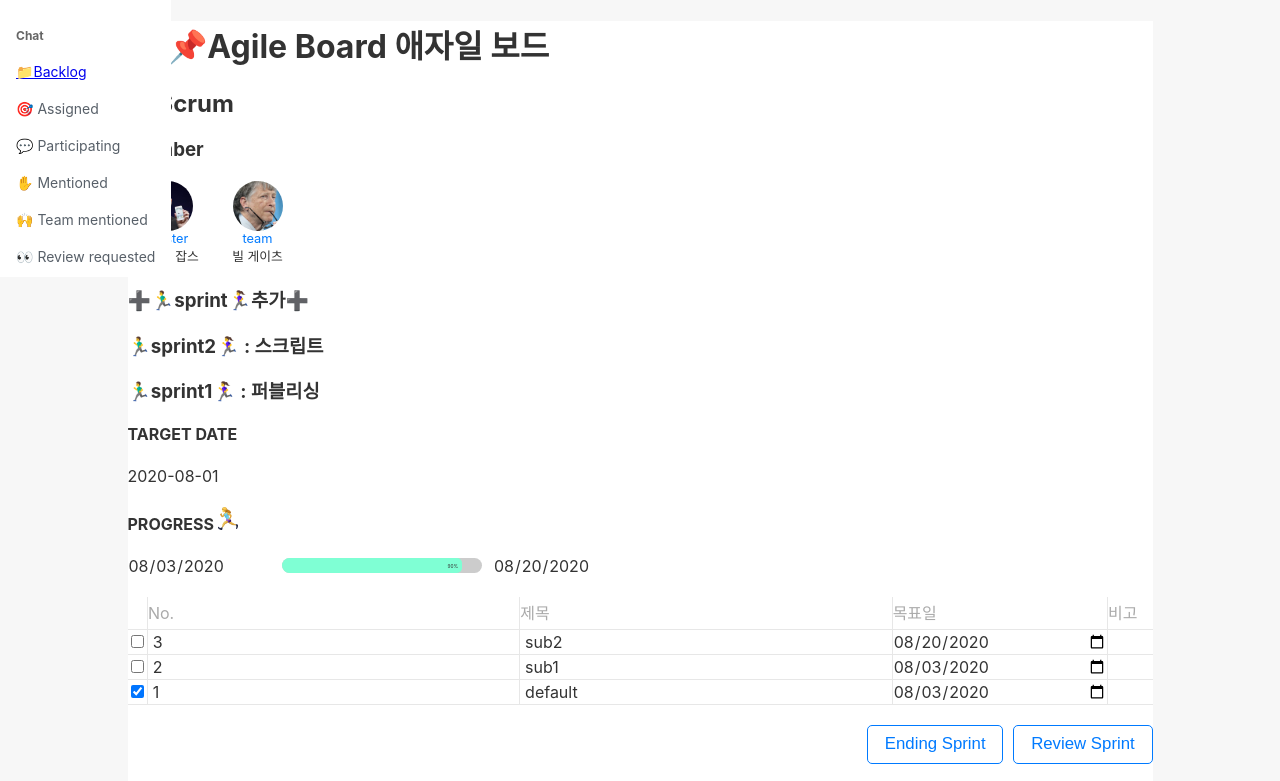
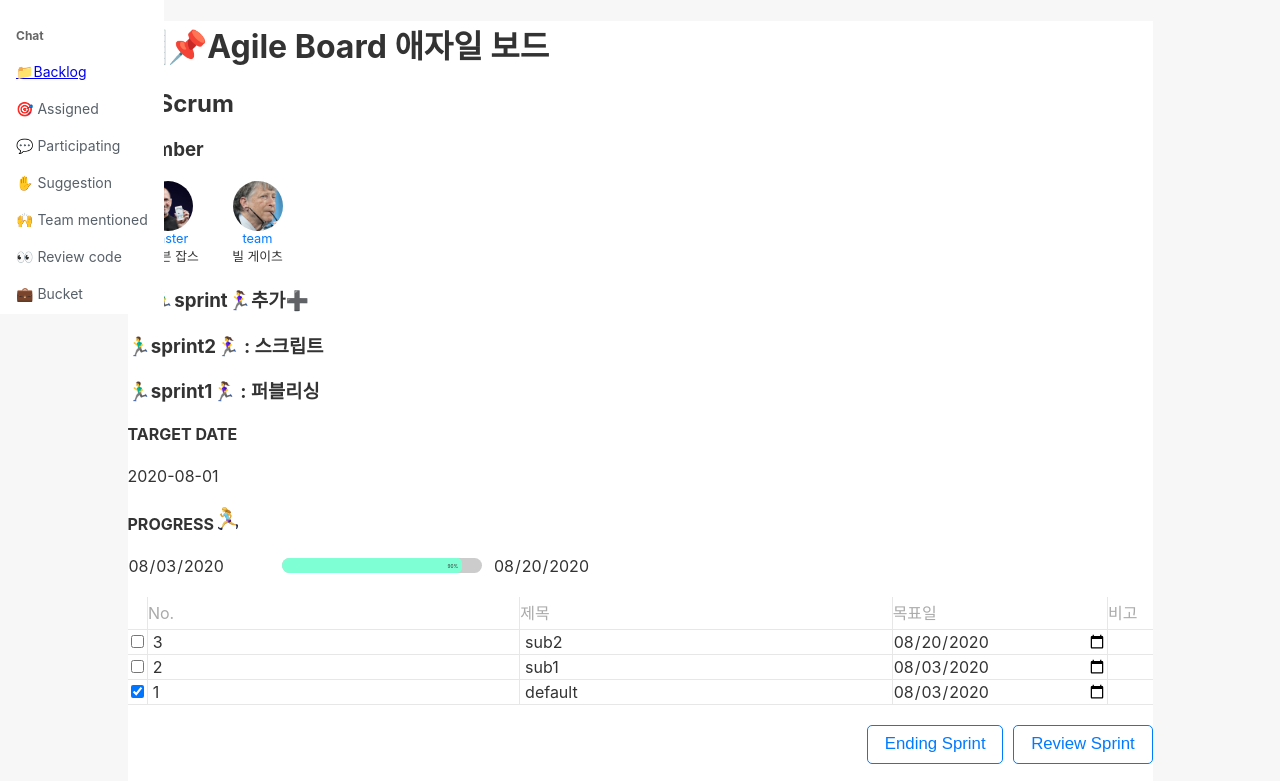
Before and after one commit to mooniljoo/agile_board, a plain HTML site: page index.html in a window 1280 px wide. Shown: the top 781 px of the page. Drawn offline with Linux system fonts and the light colour scheme.

Commit message:
Update index.html

```diff
--- a/index.html
+++ b/index.html
@@ -234,8 +234,7 @@
         <h5 class="menu_title">Chat</h5>
         <ul>
           <li class="chat_list_item">
-            <a href="Backlog.html">
-            <span class="link_text">📁Backlog</span></a>
+            <a href="Backlog.html"> <span class="link_text">📁Backlog</span></a>
           </li>
           <li class="chat_list_item">
             <span class="link_text">🎯 Assigned</span>
@@ -247,7 +246,7 @@
           </li>
           <li class="chat_list_item">
             <span class="link_text">
-              ✋ Mentioned
+              ✋ Suggestion
             </span>
           </li>
           <li class="chat_list_item">
@@ -257,7 +256,12 @@
           </li>
           <li class="chat_list_item">
             <span class="link_text">
-              👀 Review requested
+              👀 Review code
+            </span>
+          </li>
+          <li class="chat_list_item">
+            <span class="link_text">
+              💼 Bucket
             </span>
           </li>
         </ul>
```
